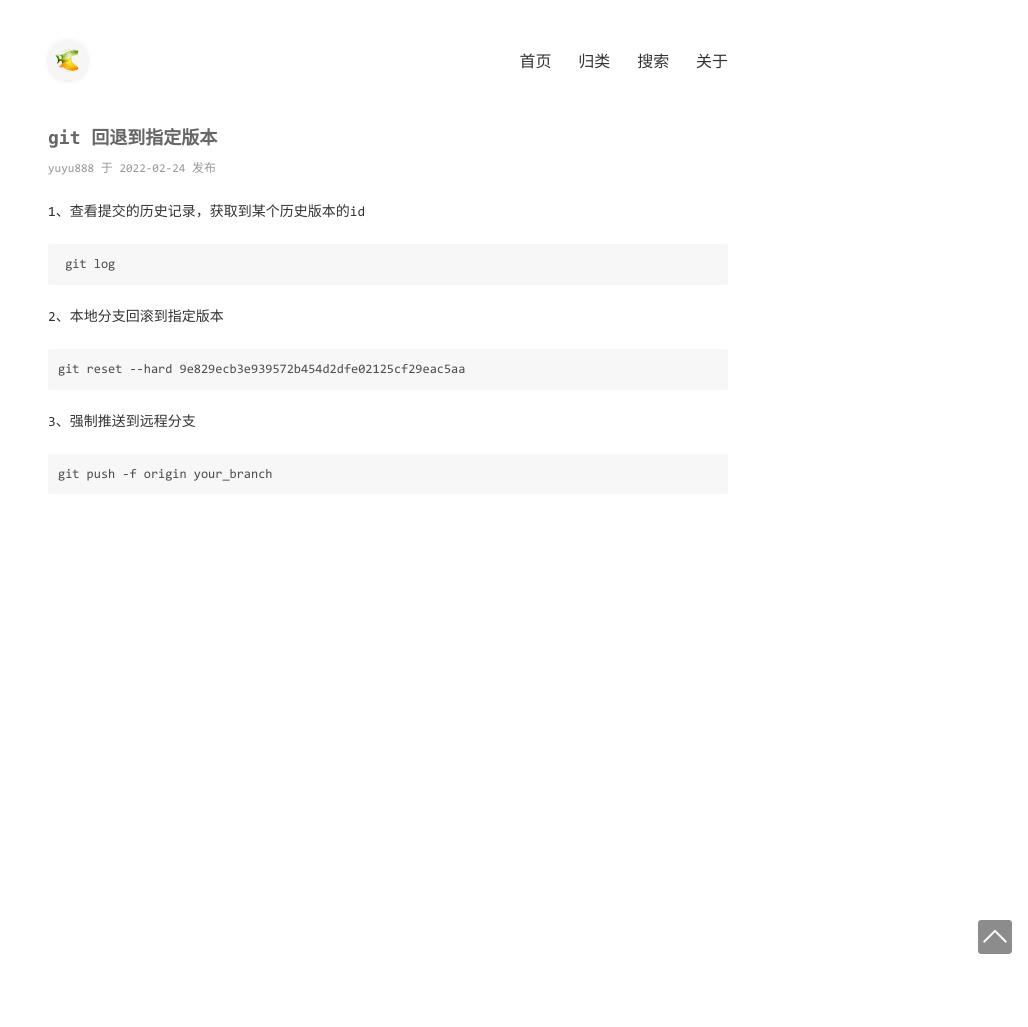
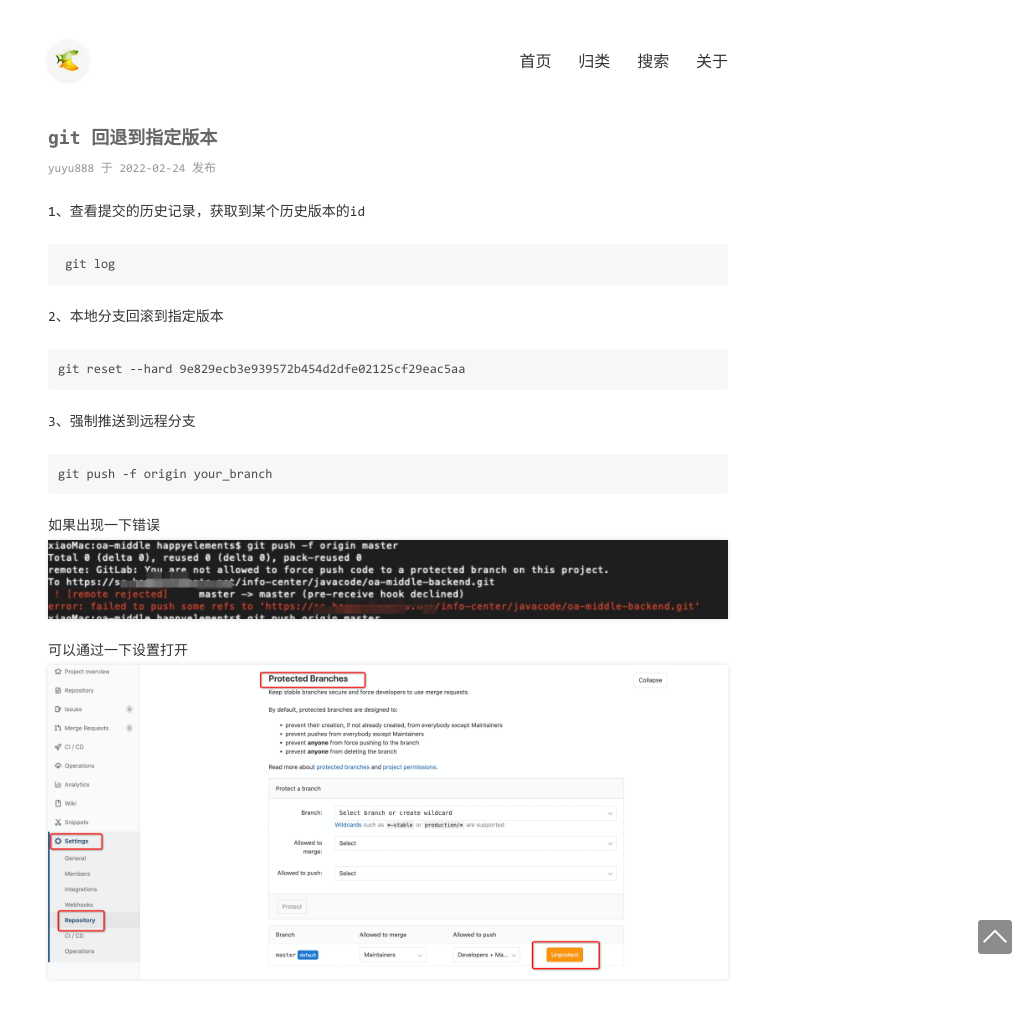
Before and after one commit to yuyu888/yuyu888.github.io, a Jekyll site: the page built from _posts/2022-02-24-git 回退到指定版本.md, in a window 1280 px wide. Shown: the whole page, without its empty margins (252-1280 px from the left). Built offline with Jekyll 4.4.1, drawn with Linux system fonts in a browser that asks for light colours; comment, search, counter and statistics services are not loaded.

Commit message:
Update 2022-02-24-git 回退到指定版本.md

`````diff
--- a/_posts/2022-02-24-git 回退到指定版本.md
+++ b/_posts/2022-02-24-git 回退到指定版本.md
@@ -21,3 +21,9 @@ git reset --hard 9e829ecb3e939572b454d2dfe02125cf29eac5aa
 ````
 git push -f origin your_branch
 ````
+
+如果出现一下错误
+![图例](git_force_not_allow.png)
+
+可以通过一下设置打开
+![图例](git_setting.png)
`````
